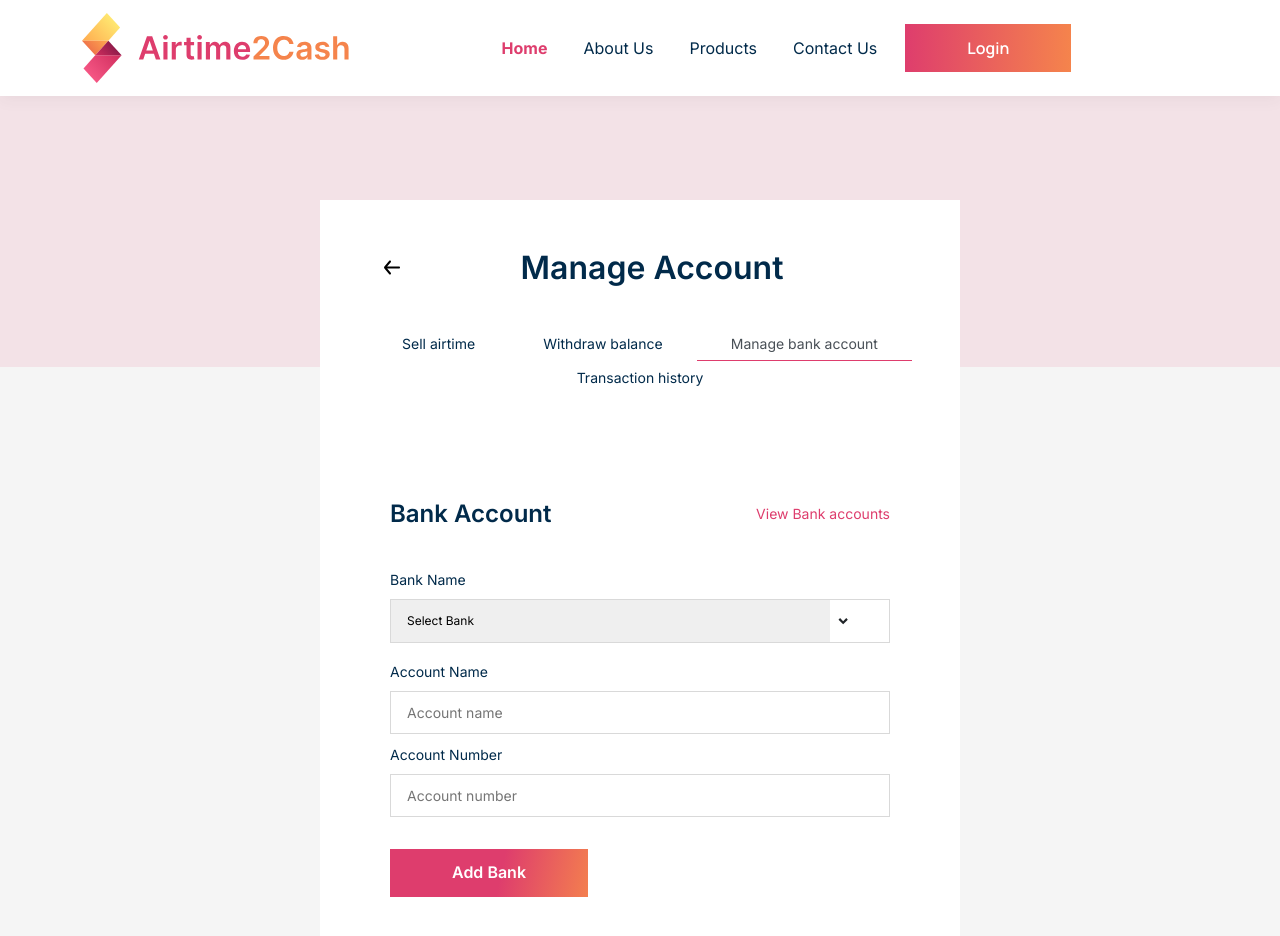
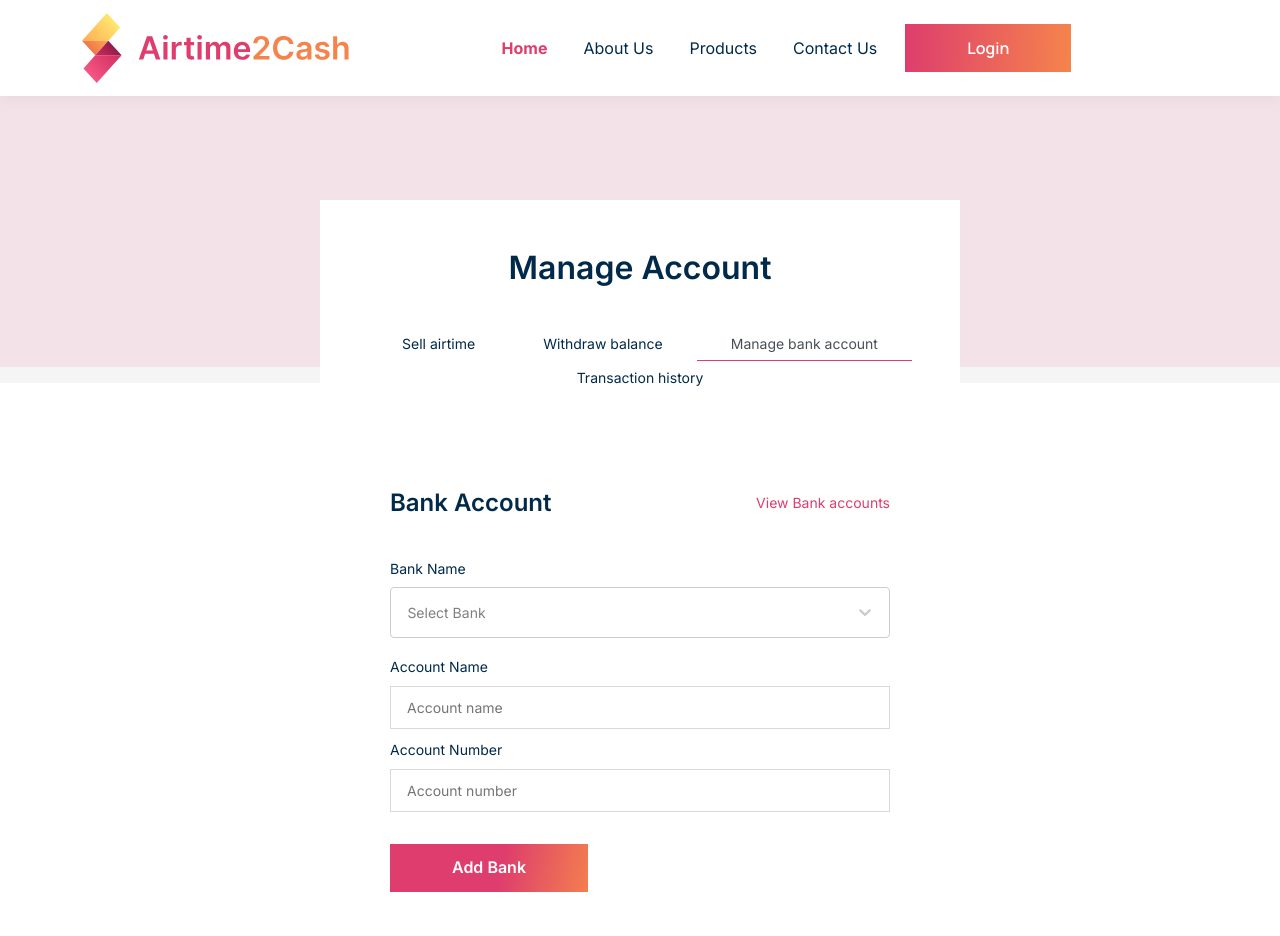
Before and after one commit to AnuOderinlo/airtimeToCash, a React (Create React App) app in the folder frontend/: page /dashboard in a window 1280 px wide. Both pictures are taken after a click on the tab "Manage bank account". Shown: the top 936 px of the page. Built offline with nearby package versions, Linux system fonts and the light colour scheme.

Commit message:
manage-card-v2 front-end

```diff
--- a/frontend/package.json
+++ b/frontend/package.json
@@ -17,6 +17,7 @@
     "react-modal": "^3.15.1",
     "react-router-dom": "^6.4.0",
     "react-scripts": "5.0.1",
+    "react-select": "^5.4.0",
     "react-spring": "^9.5.4",
     "react-toastify": "^9.0.8",
     "recoil": "^0.7.5",
--- a/frontend/src/atoms/addBankFormState.js
+++ b/frontend/src/atoms/manageAccountStates.js
@@ -1,10 +1,4 @@
 import { atom } from 'recoil';
-
-export const addBankFormState = atom({
-    key: 'addBankFormState',
-    default: true,
-});
-
 
 export const showSuccessModal = atom({
     key: 'showSuccessModal',
--- a/frontend/src/components/Dashboard/Dashboard.css
+++ b/frontend/src/components/Dashboard/Dashboard.css
@@ -26,8 +26,7 @@
 
 .dashboard {
     background: transparent;
-    height: 1500px;
-
+    /* height: 1500px; */
 }
 
 .dashboard-card {
@@ -233,7 +232,7 @@
 @media (min-width: 576px) {
     .dashboard {
         background: transparent;
-        height: 1500px;
+        /* height: 1500px; */
 
     }
 }
@@ -242,7 +241,7 @@
 @media (min-width: 768px) {
     .dashboard {
         background: #f5f5f5;
-        height: 1500px;
+        /* height: 1500px; */
 
     }
 }
--- a/frontend/src/components/Dashboard/Dashboard.jsx
+++ b/frontend/src/components/Dashboard/Dashboard.jsx
@@ -14,7 +14,7 @@ import Tabs from 'react-bootstrap/Tabs';
 
 import LoremIpsum from './LoremIpsum';
 import DashboardHeader from '../DashboardHeader/DashboardHeader';
-import { viewAccountRecord } from '../../atoms/addBankFormState';
+import { viewAccountRecord } from '../../atoms/manageAccountStates';
 import { useRecoilState } from 'recoil';
 
 const Dashboard = () => {
@@ -55,7 +55,10 @@ const Dashboard = () => {
                                 (key === "manage-bank-account") &&
                                 <>
                                     <div className='heading-with-arrow container'>
-                                        <img className='float-start' src={BackArrow} onClick={handleGoBack} />
+                                        {
+                                            viewAccount && <img className='float-start' src={BackArrow} onClick={handleGoBack} />
+                                        }
+
                                         <div className="mx-auto dashboard-heading-text">
                                             Manage Account
                                         </div>
--- a/frontend/src/components/MessageAlertModal.jsx
+++ b/frontend/src/components/MessageAlertModal.jsx
@@ -2,7 +2,7 @@ import React, { useRef } from 'react'
 import { useSpring, animated } from 'react-spring'
 import { VscPassFilled } from 'react-icons/vsc'
 import { Bg, Container } from '../styles/MessageAlertModal'
-import icon from '../assets/icon/PassIcon.svg'
+import icon from '../assets/images/Successfully_Done.png'
 
 const MessageAlertModal = ({showModal, setShowModal}) => {
     const modalRef = useRef()
@@ -27,7 +27,7 @@ const MessageAlertModal = ({showModal, setShowModal}) => {
 
   return (
       <>
-        { showModal ?
+        { showModal &&
             <Bg ref={modalRef} onClick={close}>
                 {/* <animated.div style={animation}> */}
                     <Container>
@@ -39,7 +39,7 @@ const MessageAlertModal = ({showModal, setShowModal}) => {
                         <button onClick={closeModal}>Done</button>
                     </Container>
                 {/* </animated.div>  */}
-            </Bg> : ''
+            </Bg>
         }
     </>
   )
--- a/frontend/src/components/SelectInput.jsx
+++ b/frontend/src/components/SelectInput.jsx
@@ -1,27 +1,55 @@
-import React, { useState } from 'react'
-import { RiArrowDropDownLine } from 'react-icons/ri'
-import { Form } from '../styles/ManageAccount'
+import React, { useState } from "react";
+import { RiArrowDropDownLine } from "react-icons/ri";
+import { Form } from "../styles/ManageAccount";
+import Select from "react-select";
 
+const SelectInput = ({ onChangeAction, label, selectionList, selectionDefault }) => {
 
-const SelectInput = ({onChangeAction, label, value, selectionList, selectionDefault }) => {
+  const selectOptions = selectionList.map((elem) => {
+    return { value: elem.name, label: elem.name };
+  });
+
+  const colorStyles = {
+    control: (styles) => ({
+      ...styles,
+      padding: "0.4rem",
+      fontSize: "14px",
+      fontFamily: "Inter",
+      "& input": {
+        font: "inherit",
+      },
+    }),
+    placeholder: (styles) => ({
+      ...styles,
+      // fontWeight: "400",
+    }),
+  };
 
   return (
-      <Form>
-        <label htmlFor='bank' className='h-label'>{label}</label>
-        <div className='select'>
-            <select name='bank' onChange={onChangeAction} value={value}>
-                <option value={''}>{selectionDefault}</option>
-                {
-                    selectionList.map((bank) => (
-                        <option key={bank.id} value={`${bank.name}`}>{bank.name}</option>
-                    ))
-                }
-            </select>
-            <RiArrowDropDownLine size={'30'} style={{backgroundColor:'white', marginRight:'33px'}}/>
+    //   <Form>
+    //     <label htmlFor='bank' className='h-label'>{label}</label>
+    //     <div className='select'>
+    //         <select name='bank' onChange={onChangeAction} value={value}>
+    //             <option value={''}>{selectionDefault}</option>
+    //             {
+    //                 selectionList.map((bank) => (
+    //                     <option key={bank.id} value={`${bank.name}`}>{bank.name}</option>
+    //                 ))
+    //             }
+    //         </select>
+    //         <RiArrowDropDownLine size={'30'} style={{backgroundColor:'white', marginRight:'33px'}}/>
 
-        </div>
+    //     </div>
+    // </Form>
+    <Form>
+      <label htmlFor="bank" className="h-label">
+        {label}
+      </label>
+      <div className="select">
+        <Select defaultValue={selectionDefault} onChange={onChangeAction} options={selectOptions} styles={colorStyles} placeholder={selectionDefault} components={{ IndicatorSeparator:() => null }}/>
+      </div>
     </Form>
-  )
-}
+  );
+};
 
-export default SelectInput
+export default SelectInput;
--- a/frontend/src/pages/ManageAccount.jsx
+++ b/frontend/src/pages/ManageAccount.jsx
@@ -1,95 +1,113 @@
-import React, {useState} from 'react'
-import Button from '../components/Button'
-import InputField from '../components/InputField'
-import { Bg, Container, Form } from '../styles/ManageAccount'
-import MessageAlertModal from '../components/MessageAlertModal'
-import BankAccountList from './BankAccountList'
-import SelectInput from '../components/SelectInput'
-import { addBankFormState, showSuccessModal, viewAccountRecord } from '../atoms/addBankFormState'
-import { useRecoilState } from 'recoil'
+import React, { useState } from "react";
+import Button from "../components/Button";
+import InputField from "../components/InputField";
+import { Bg, Container, Form } from "../styles/ManageAccount";
+import MessageAlertModal from "../components/MessageAlertModal";
+import BankAccountList from "./BankAccountList";
+import SelectInput from "../components/SelectInput";
+import {
+  showSuccessModal,
+  viewAccountRecord,
+} from "../atoms/manageAccountStates";
+import { toast, ToastContainer } from "react-toastify";
+import "react-toastify/ReactToastify.css";
+import { useRecoilState } from "recoil";
 
 const bankList = [
-    { "id": "1", "name": "Access Bank" ,"code":"044" },
-    { "id": "2", "name": "Citibank","code":"023" },
-    { "id": "3", "name": "Diamond Bank","code":"063" },
-    { "id": "4", "name": "Dynamic Standard Bank","code":"" },
-    { "id": "5", "name": "Ecobank Nigeria","code":"050" },
-    { "id": "6", "name": "Fidelity Bank Nigeria","code":"070" },
-    { "id": "7", "name": "First Bank of Nigeria","code":"011" },
-    { "id": "8", "name": "First City Monument Bank","code":"214" },
-    { "id": "9", "name": "Guaranty Trust Bank","code":"058" },
-    { "id": "10", "name": "Heritage Bank Plc","code":"030" },
-    { "id": "11", "name": "Jaiz Bank","code":"301" },
-    { "id": "12", "name": "Keystone Bank Limited","code":"082" },
-    { "id": "13", "name": "Providus Bank Plc","code":"101" },
-    { "id": "14", "name": "Polaris Bank","code":"076" },
-    { "id": "15", "name": "Stanbic IBTC Bank Nigeria Limited","code":"221" },
-    { "id": "16", "name": "Standard Chartered Bank","code":"068" },
-    { "id": "17", "name": "Sterling Bank","code":"232" },
-    { "id": "18", "name": "Suntrust Bank Nigeria Limited","code":"100" },
-    { "id": "19", "name": "Union Bank of Nigeria","code":"032" },
-    { "id": "20", "name": "United Bank for Africa","code":"033" },
-    { "id": "21", "name": "Unity Bank Plc","code":"215" },
-    { "id": "22", "name": "Wema Bank","code":"035" },
-    { "id": "23", "name": "Zenith Bank","code":"057" }
-]
-
+  { id: "1", name: "Access Bank", code: "044" },
+  { id: "2", name: "Citibank", code: "023" },
+  { id: "3", name: "Diamond Bank", code: "063" },
+  { id: "4", name: "Dynamic Standard Bank", code: "" },
+  { id: "5", name: "Ecobank Nigeria", code: "050" },
+  { id: "6", name: "Fidelity Bank Nigeria", code: "070" },
+  { id: "7", name: "First Bank of Nigeria", code: "011" },
+  { id: "8", name: "First City Monument Bank", code: "214" },
+  { id: "9", name: "Guaranty Trust Bank", code: "058" },
+  { id: "10", name: "Heritage Bank Plc", code: "030" },
+  { id: "11", name: "Jaiz Bank", code: "301" },
+  { id: "12", name: "Keystone Bank Limited", code: "082" },
+  { id: "13", name: "Providus Bank Plc", code: "101" },
+  { id: "14", name: "Polaris Bank", code: "076" },
+  { id: "15", name: "Stanbic IBTC Bank Nigeria Limited", code: "221" },
+  { id: "16", name: "Standard Chartered Bank", code: "068" },
+  { id: "17", name: "Sterling Bank", code: "232" },
+  { id: "18", name: "Suntrust Bank Nigeria Limited", code: "100" },
+  { id: "19", name: "Union Bank of Nigeria", code: "032" },
+  { id: "20", name: "United Bank for Africa", code: "033" },
+  { id: "21", name: "Unity Bank Plc", code: "215" },
+  { id: "22", name: "Wema Bank", code: "035" },
+  { id: "23", name: "Zenith Bank", code: "057" },
+];
 
 const ManageAccount = () => {
-    const [inputs, setInputs] = useState({ bank: '', accountName: '', accountNumber: '' })
+    const [inputs, setInputs] = useState({});
     // const [showModal, setShowModal] = useState(false)
     // const [viewAccount, setViewAccount] = useState(false)
-    const [viewAccount, setViewAccount] = useRecoilState(viewAccountRecord)
-    const [showModal, setShowModal] = useRecoilState(showSuccessModal)
-    const [addBank, setAddBank] = useRecoilState(addBankFormState);
+    const [viewAccount, setViewAccount] = useRecoilState(viewAccountRecord);
+    const [showModal, setShowModal] = useRecoilState(showSuccessModal);
 
     const handleInput = (e) => {
         e.preventDefault()
-        const name = e.target.name
-        const value = e.target.value
-        setInputs({...inputs, [name]: value})
+        const name = e.target.name;
+        const value = e.target.value;
+        setInputs({ ...inputs, [name]: value });
+    };
+
+    const handleSelect = (e) => {
+        setInputs({ ...inputs, bank: e.value });
+    };
+
+    const handleSubmit = (e) => {
+      e.preventDefault()
+        console.log(inputs);
+
+        if ( !inputs.bank || (!inputs.accountName || inputs.accountName === '') || (!inputs.accountNumber || inputs.accountNumber === '') ) {
+            toast.error("Invalid Input!");
+            return;
         }
 
-    const handleSubmit = () => {
-        console.log(inputs)
-        openModal()
-    }
+        openModal();
+        setInputs({ bank: '', accountName: '', accountNumber: '' })
+    };
 
     const openModal = () => {
-        setShowModal(true)
-    }
+        setShowModal(true);
+    };
 
     const handleView = (e) => {
-        e.preventDefault()
-        setViewAccount(true)
-    }
+        e.preventDefault();
+        setViewAccount(true);
+    };
 
   return (
     <>
-        { !viewAccount ?
+      <ToastContainer />
+      {!viewAccount ? (
         <Bg>
           <Container>
             <Form>
-                        <div className='acount-headers'>
+              <div className="acount-headers">
                 <h3>Bank Account</h3>
                 <h4 onClick={handleView}>View Bank accounts</h4>
               </div>
               <form onSubmit={handleSubmit}>
-                            <SelectInput selectionList={bankList} selectionDefault={'Select Bank'} onChangeAction={handleInput} label={'Bank Name'} value={inputs.bank || ''}/>
-                            <InputField label={'Account Name'} placeholder={'Account name'} name={'accountName'} value={inputs.accountName || ''} changeHandle={handleInput} />
-                            <InputField label={'Account Number'} placeholder={'Account number'} name={'accountNumber'} value={inputs.accountNumber || ''} changeHandle={handleInput} />
+                <SelectInput selectionList={bankList} selectionDefault={"Select Bank"} onChangeAction={handleSelect} label={"Bank Name"} required />
+                <InputField label={"Account Name"} placeholder={"Account name"} name={"accountName"} value={inputs.accountName || ""} changeHandle={handleInput} required />
+                <InputField label={"Account Number"} placeholder={"Account number"} name={"accountNumber"} value={inputs.accountNumber || ""} changeHandle={handleInput} required />
 
-                            <Button text={'Add Bank'} radius={0} width={198} clickHandle={handleSubmit} />
+                <Button text={"Add Bank"} radius={0} width={198} clickHandle={handleSubmit} />
               </form>
             </Form>
-                    {showModal && <MessageAlertModal showModal={showModal} setShowModal={setShowModal}/> }
+            {
+                showModal && ( <MessageAlertModal showModal={showModal} setShowModal={setShowModal} />)
+            }
           </Container>
-            </Bg>  :
+        </Bg>
+      ) : (
         <BankAccountList />
-        }
+      )}
+    </>
+  );
+};
 
-    </>
-  )
-}
-
-export default ManageAccount
+export default ManageAccount;
--- a/frontend/src/styles/ManageAccount.js
+++ b/frontend/src/styles/ManageAccount.js
@@ -11,9 +11,10 @@ export const Bg = styled.div`
 
 export const Form = styled.div`
 
-    width: 559px;
+    width: 100%;
     height: auto;
     position: relative;
+    margin-bottom: 16px;
 
     *,
     *::before,
@@ -26,39 +27,7 @@ export const Form = styled.div`
         font-size: 14px;
         font-weight: 400;
         color: #012A4A;
-    }
-
-    select {
-        appearance: none;
-        border: none;
-        padding: 12px 0 12px 16px;
-        margin: 0;
-        width: 100%;
-        font-family: 'Inter';
-        font-style: normal;
-        font-weight: 400;
-        font-size: 12px;
-        cursor: pointer;
-        outline: none;
-
-    }
-
-    select::-ms-expand {
-        display: none;
-    }
-
-    .select {
-        width: 100%;
-        border: 1px solid #D9D9D9;
-        font-size: 16px;
-        cursor: pointer;
-        display: flex;
-        flex-direction: row;
-        align-items: center;
-        position: relative;
-        margin-top: 8px;
-        margin-bottom: 16px;
-
+        margin-bottom: 8px;
     }
 
     .acount-headers{
@@ -97,6 +66,10 @@ export const Form = styled.div`
 
     @media (max-width: 459px){
         width: 359px;
+
+        Select{
+            /* border: 1px solid green; */
+        }
     }
 
     @media (max-width: 359px){
@@ -149,7 +122,6 @@ export const Container = styled.div`
 
     @media (max-width: 559px){
         height: 427px;
-        border: 1px solid green;
     }
 
 `
```
Also changed, not shown: frontend/src/styles/MessageAlertModal.js (+3 -73 lines), frontend/src/assets/images/Successfully_Done.png (added), 1 other file (tests, documents, lock files or other folders). Lines whose indentation alone changed are shown as unchanged.
